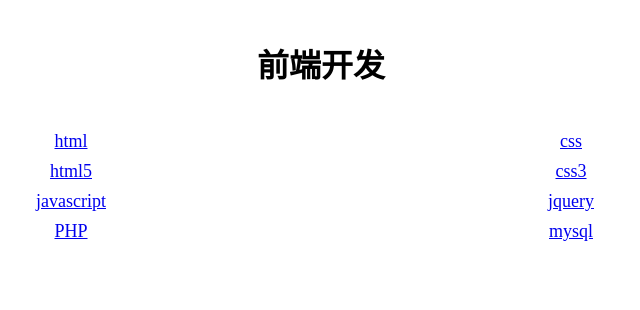
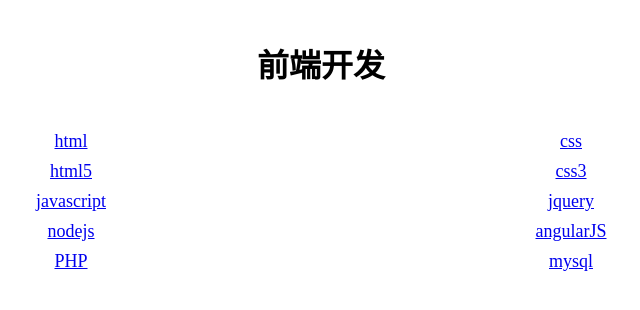
Before and after one commit to lingCode/lingCode.github.io, a plain HTML site: page index.html in a window 1280 px wide. Shown: the whole page, without its empty margins (319-959 px from the left). Drawn offline with Linux system fonts and the light colour scheme.

Commit message:
Update index.html

```diff
--- a/index.html
+++ b/index.html
@@ -26,6 +26,9 @@
 			<li><a href="#" target="_blank">javascript</a></li>
 			<li><a href="#" target="_blank">jquery</a></li>
 
+			<li><a href="#" target="_blank">nodejs</a></li>
+			<li><a href="#" target="_blank">angularJS</a></li>
+
 			<li><a href="#" target="_blank">PHP</a></li>
 			<li><a href="#" target="_blank">mysql</a></li>
 		</ul>
```
